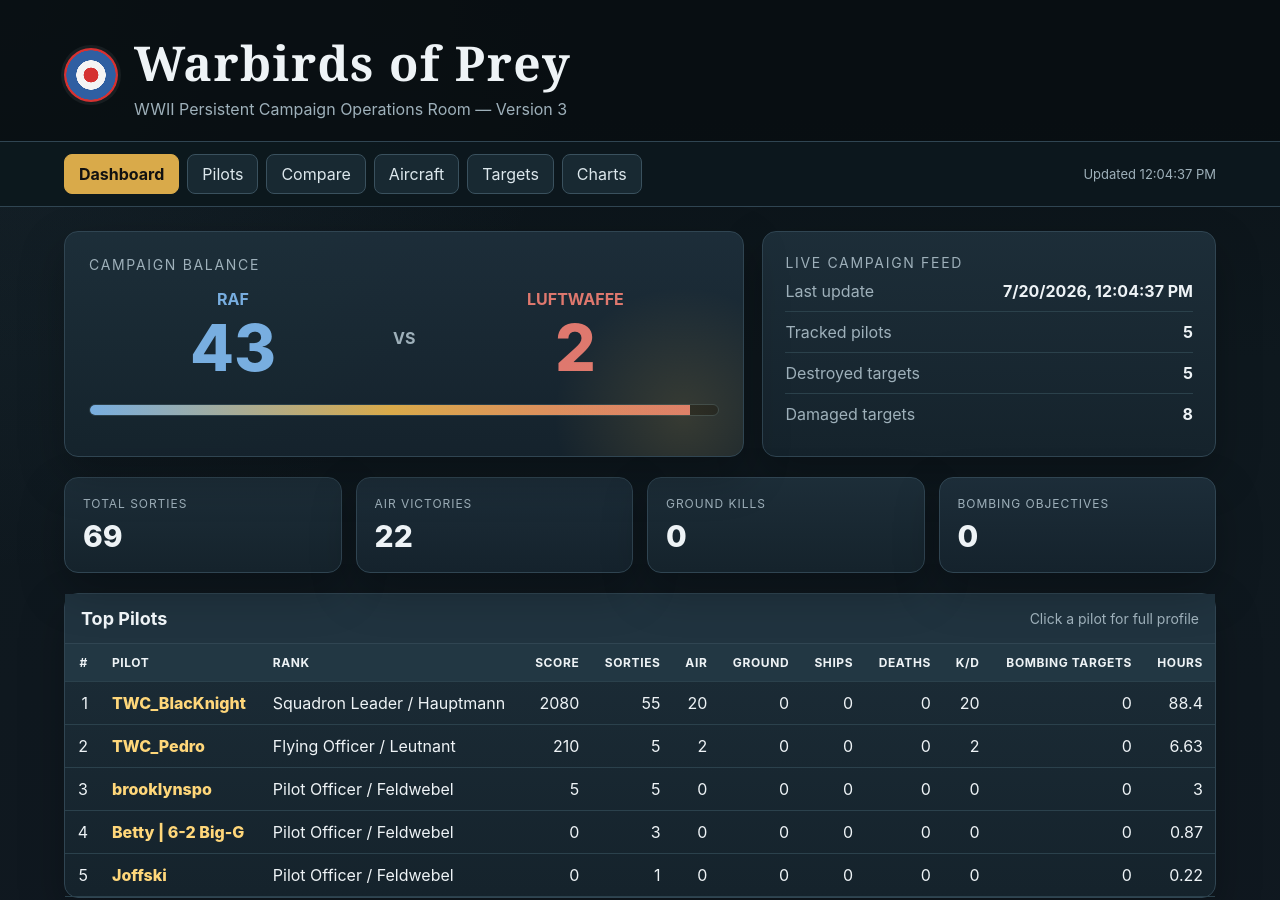
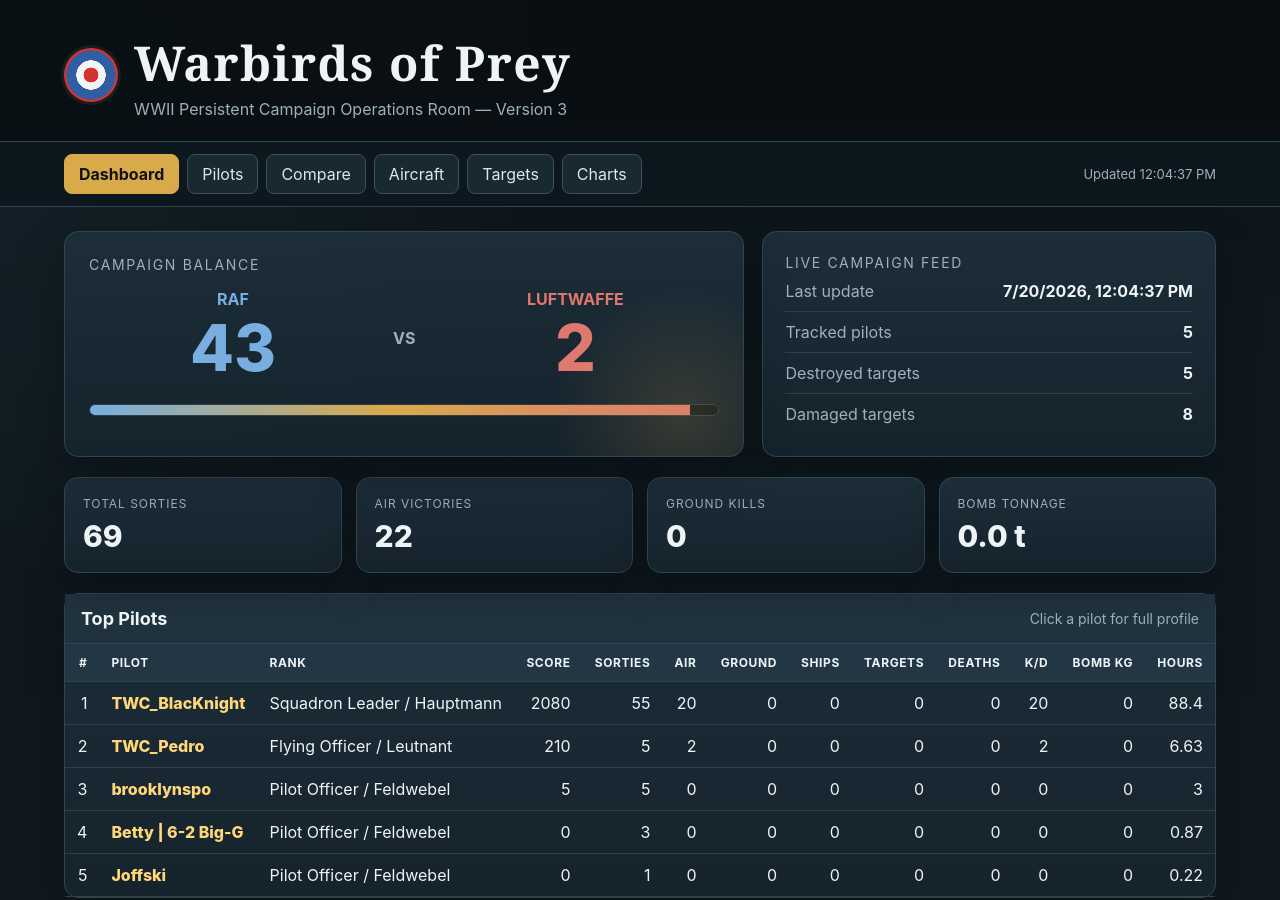
Before and after one commit to warbirdsofprey-collab/wwii-campaign-stats, a plain HTML site: page index.html in a window 1280 px wide. Shown: the top 900 px of the page. Drawn offline with Linux system fonts and the light colour scheme.

Commit message:
Add files via upload

```diff
--- a/index.html
+++ b/index.html
@@ -128,7 +128,7 @@ footer{padding:24px 5vw;color:var(--muted);font-size:13px;border-top:1px solid #
 <section id="pilots" class="view">
   <div class="export-row"><button class="btn" id="exportCsv">Export Pilot CSV</button><button class="btn" id="copySummary">Copy Campaign Summary</button></div>
   <div class="panel">
-    <div class="toolbar"><h2>Pilot Leaderboard</h2><div class="controls"><input id="pilotSearch" placeholder="Search pilot or rank…"><select id="sortPilots"><option value="score">Score</option><option value="air">Air kills</option><option value="ground">Ground kills</option><option value="ships">Ship kills</option><option value="sorties">Sorties</option><option value="hours">Flight hours</option><option value="bombTargets">Bombing targets</option></select></div></div>
+    <div class="toolbar"><h2>Pilot Leaderboard</h2><div class="controls"><input id="pilotSearch" placeholder="Search pilot or rank…"><select id="sortPilots"><option value="score">Score</option><option value="air">Air kills</option><option value="ground">Ground kills</option><option value="ships">Ship kills</option><option value="sorties">Sorties</option><option value="hours">Flight hours</option><option value="bombTargets">Bombing targets</option><option value="bomb">Bomb kg</option></select></div></div>
     <div class="tablewrap"><table id="pilotTable"></table></div>
   </div>
 </section>
@@ -159,7 +159,7 @@ footer{padding:24px 5vw;color:var(--muted);font-size:13px;border-top:1px solid #
   <div class="chart-grid">
     <div class="panel chart-panel"><h2>Top Pilot Scores</h2><canvas id="scoreChart" width="700" height="300"></canvas></div>
     <div class="panel chart-panel"><h2>Combat Results</h2><canvas id="killChart" width="700" height="300"></canvas></div>
-    <div class="panel chart-panel"><h2>Bombing Objectives Destroyed</h2><canvas id="bombChart" width="700" height="300"></canvas></div>
+    <div class="panel chart-panel"><h2>Bomb Tonnage</h2><canvas id="bombChart" width="700" height="300"></canvas></div>
   </div>
 </section>
 </main>
@@ -199,7 +199,7 @@ function normalizedPilot(x){
   air:+(pick(x,'AirKills','airKills')??0),ground:+(pick(x,'GroundKills','groundKills')??0),
   ships:+(pick(x,'ShipKills','shipKills')??0),deaths:+(pick(x,'Deaths','deaths')??0),
   kd:+(pick(x,'KillDeathRatio','killDeathRatio')??0),bailouts:+(pick(x,'Bailouts','bailouts')??0),
-  landings:+(pick(x,'Landings','landings')??0),bombTargets:+(pick(x,'BombTargetsDestroyed','bombTargetsDestroyed')??0),
+  landings:+(pick(x,'Landings','landings')??0),bomb:+(pick(x,'BombKg','bombKg')??0),bombTargets:+(pick(x,'BombingTargetsDestroyed','bombingTargetsDestroyed')??0),
   minutes:+(pick(x,'FlightMinutes','flightMinutes')??0),hours:+(pick(x,'FlightHours','flightHours')??0),
   lastSeen:pick(x,'LastSeenUtc','lastSeenUtc')??''
  };
@@ -207,7 +207,7 @@ function normalizedPilot(x){
 function awards(p){
  const a=[];
  if(p.air>=5)a.push('Ace');if(p.air>=10)a.push('Double Ace');if(p.ground>=25)a.push('Tank Buster');
- if(p.ships>=3)a.push('Ship Killer');if(p.bombTargets>=5)a.push('Bomber Command');if(p.sorties>=50)a.push('Veteran');
+ if(p.ships>=3)a.push('Ship Killer');if(p.bombTargets>=1)a.push('Target Destroyer');if(p.bomb>=5000)a.push('Bomber Command');if(p.sorties>=50)a.push('Veteran');
  if(p.hours>=50)a.push('Long Service');if(p.successRate>=.8&&p.sorties>=10)a.push('Reliable Return');
  return a.length?a:['Campaign Participant'];
 }
@@ -228,31 +228,31 @@ function render(){
  document.getElementById('destroyedCount').textContent=dt.length;
  document.getElementById('damagedCount').textContent=td.length;
  const totalSorties=ps.reduce((s,p)=>s+p.sorties,0),totalAir=ps.reduce((s,p)=>s+p.air,0),
- totalGround=ps.reduce((s,p)=>s+p.ground,0),totalBombTargets=ps.reduce((s,p)=>s+p.bombTargets,0);
+ totalGround=ps.reduce((s,p)=>s+p.ground,0),totalBomb=ps.reduce((s,p)=>s+p.bomb,0);
  document.getElementById('summaryCards').innerHTML=[
   ['Total Sorties',totalSorties.toLocaleString()],['Air Victories',totalAir.toLocaleString()],
-  ['Ground Kills',totalGround.toLocaleString()],['Bombing Objectives',totalBombTargets.toLocaleString()]
+  ['Ground Kills',totalGround.toLocaleString()],['Bomb Tonnage',(totalBomb/1000).toFixed(1)+' t']
  ].map(x=>`<div class="card"><div class="label">${x[0]}</div><div class="value">${x[1]}</div></div>`).join('');
- const rows=ps.map(p=>[p.position,`<span class="pilot" data-pilot="${esc(p.pilot)}">${esc(p.pilot)}</span>`,esc(p.rank),p.score,p.sorties,p.air,p.ground,p.ships,p.deaths,p.kd,p.bombTargets,p.hours]);
- const heads=['#','Pilot','Rank','Score','Sorties','Air','Ground','Ships','Deaths','K/D','Bombing Targets','Hours'];
+ const rows=ps.map(p=>[p.position,`<span class="pilot" data-pilot="${esc(p.pilot)}">${esc(p.pilot)}</span>`,esc(p.rank),p.score,p.sorties,p.air,p.ground,p.ships,p.bombTargets,p.deaths,p.kd,p.bomb,p.hours]);
+ const heads=['#','Pilot','Rank','Score','Sorties','Air','Ground','Ships','Targets','Deaths','K/D','Bomb kg','Hours'];
  table(document.getElementById('topPilots'),heads,rows.slice(0,10));
  renderPilotTable();renderCompare();bindPilotClicks();
  renderAircraft(ac);renderTargets(td,dt);drawCharts(ps);
  document.getElementById('status').textContent='Updated '+(generated()?new Date(generated()).toLocaleTimeString():'now');
 }
 
-function pilotTableRows(ps){return ps.map(p=>[p.position,`<span class="pilot" data-pilot="${esc(p.pilot)}">${esc(p.pilot)}</span>`,esc(p.rank),p.score,p.sorties,p.air,p.ground,p.ships,p.deaths,p.kd,p.bombTargets,p.hours]);}
+function pilotTableRows(ps){return ps.map(p=>[p.position,`<span class="pilot" data-pilot="${esc(p.pilot)}">${esc(p.pilot)}</span>`,esc(p.rank),p.score,p.sorties,p.air,p.ground,p.ships,p.bombTargets,p.deaths,p.kd,p.bomb,p.hours]);}
 function renderPilotTable(){
  const q=document.getElementById('pilotSearch').value.toLowerCase(),key=document.getElementById('sortPilots').value;
  let ps=[...pilotRows].filter(p=>(p.pilot+' '+p.rank).toLowerCase().includes(q));
  ps.sort((a,b)=>(b[key]??0)-(a[key]??0));
- const heads=['#','Pilot','Rank','Score','Sorties','Air','Ground','Ships','Deaths','K/D','Bombing Targets','Hours'];
+ const heads=['#','Pilot','Rank','Score','Sorties','Air','Ground','Ships','Targets','Deaths','K/D','Bomb kg','Hours'];
  table(document.getElementById('pilotTable'),heads,pilotTableRows(ps));bindPilotClicks();
 }
-function compareMarkup(p){if(!p)return '<div class="empty">No pilot selected.</div>';return [['Rank',p.rank],['Score',p.score],['Sorties',p.sorties],['Success',(p.successRate*100).toFixed(1)+'%'],['Air Kills',p.air],['Ground Kills',p.ground],['Ship Kills',p.ships],['Deaths',p.deaths],['K/D',p.kd],['Bombing Targets',p.bombTargets],['Hours',p.hours]].map(x=>`<div class="compare-stat"><span>${x[0]}</span><strong>${x[1]}</strong></div>`).join('');}
+function compareMarkup(p){if(!p)return '<div class="empty">No pilot selected.</div>';return [['Rank',p.rank],['Score',p.score],['Sorties',p.sorties],['Success',(p.successRate*100).toFixed(1)+'%'],['Air Kills',p.air],['Ground Kills',p.ground],['Ship Kills',p.ships],['Bombing Targets',p.bombTargets],['Deaths',p.deaths],['K/D',p.kd],['Bomb Kg',p.bomb],['Hours',p.hours]].map(x=>`<div class="compare-stat"><span>${x[0]}</span><strong>${x[1]}</strong></div>`).join('');}
 function renderCompare(){const a=document.getElementById('compareA'),b=document.getElementById('compareB');const opts=pilotRows.map((p,i)=>`<option value="${i}">${esc(p.pilot)}</option>`).join('');a.innerHTML=opts;b.innerHTML=opts;if(pilotRows.length>1)b.value='1';updateCompare();}
 function updateCompare(){document.getElementById('compareAStats').innerHTML=compareMarkup(pilotRows[+document.getElementById('compareA').value]);document.getElementById('compareBStats').innerHTML=compareMarkup(pilotRows[+document.getElementById('compareB').value]);}
-function exportCsvFile(){const h=['Position','Pilot','Rank','Score','Sorties','Successful Sorties','Success Rate','Air Kills','Ground Kills','Ship Kills','Deaths','K/D','Bombing Targets','Flight Hours','Last Seen'];const rows=pilotRows.map(p=>[p.position,p.pilot,p.rank,p.score,p.sorties,p.successful,p.successRate,p.air,p.ground,p.ships,p.deaths,p.kd,p.bombTargets,p.hours,p.lastSeen]);const csv=[h,...rows].map(r=>r.map(v=>`"${String(v).replace(/"/g,'""')}"`).join(',')).join('\n');const a=document.createElement('a');a.href=URL.createObjectURL(new Blob([csv],{type:'text/csv'}));a.download='warbirds_pilot_stats.csv';a.click();URL.revokeObjectURL(a.href);}
+function exportCsvFile(){const h=['Position','Pilot','Rank','Score','Sorties','Successful Sorties','Success Rate','Air Kills','Ground Kills','Ship Kills','Bombing Targets','Deaths','K/D','Bomb Kg','Flight Hours','Last Seen'];const rows=pilotRows.map(p=>[p.position,p.pilot,p.rank,p.score,p.sorties,p.successful,p.successRate,p.air,p.ground,p.ships,p.bombTargets,p.deaths,p.kd,p.bomb,p.hours,p.lastSeen]);const csv=[h,...rows].map(r=>r.map(v=>`"${String(v).replace(/"/g,'""')}"`).join(',')).join('\n');const a=document.createElement('a');a.href=URL.createObjectURL(new Blob([csv],{type:'text/csv'}));a.download='warbirds_pilot_stats.csv';a.click();URL.revokeObjectURL(a.href);}
 async function copyCampaignSummary(){const c=campaign(),p=pilotRows[0];const text=`Warbirds of Prey Campaign\nRAF: ${c.RedCampaignPoints||0} | Luftwaffe: ${c.BlueCampaignPoints||0}\nPilots: ${pilotRows.length}\nTop Pilot: ${p?.pilot||'—'} (${p?.score||0} pts)\nUpdated: ${generated()?new Date(generated()).toLocaleString():'—'}`;await navigator.clipboard.writeText(text);const b=document.getElementById('copySummary');b.textContent='Copied';setTimeout(()=>b.textContent='Copy Campaign Summary',1500);}
 
 function renderAircraft(list){
@@ -263,20 +263,12 @@ function renderAircraft(list){
  document.getElementById('aircraftGrid').innerHTML=normalized.length?normalized.map(x=>`<div class="panel aircraft-card"><h3>${esc(x.aircraft)}</h3><div class="aircraft-meta"><span>${esc(x.army)}</span><strong>${x.available} available</strong></div><div class="stockbar"><div style="width:${Math.max(4,x.available/max*100)}%"></div></div></div>`).join(''):'<div class="empty">No aircraft stock data available.</div>';
 }
 function renderTargets(td,dt){
- const rows=td.map(x=>{
-  const raw=+(pick(x,'DamagePercent','damagePercent')||0);
-  const damage=Math.max(0,Math.min(100,raw));
-  return {target:pick(x,'Target','target')||'',damage,remaining:Math.max(0,100-damage)};
- }).sort((a,b)=>b.damage-a.damage);
+ const rows=td.map(x=>({target:pick(x,'Target','target')||'',damage:+(pick(x,'DamagePercent','damagePercent')||0)})).sort((a,b)=>b.damage-a.damage);
  document.getElementById('destroyedTotal').textContent=dt.length;
- document.getElementById('damageTotal').textContent=rows.filter(x=>x.damage<100).length;
+ document.getElementById('damageTotal').textContent=rows.length;
  document.getElementById('avgDamage').textContent=(rows.length?rows.reduce((s,x)=>s+x.damage,0)/rows.length:0).toFixed(0)+'%';
- document.getElementById('damageGrid').innerHTML=rows.length?rows.map(x=>{
-  const status=x.damage>=100?'Destroyed':x.remaining<=20?'Nearly destroyed':x.damage>=50?'Priority target':'Needs attack';
-  const action=x.damage>=100?'Objective complete':`${x.remaining}% remaining`;
-  return `<div class="target-card"><h3>${esc(x.target)}</h3><div class="target-meta"><span>${status}</span><strong>${x.damage}% damaged</strong></div><div class="damagebar"><div style="width:${x.damage}%"></div></div><div class="target-meta" style="margin-top:10px"><span>Attack remaining</span><strong>${action}</strong></div></div>`;
- }).join(''):'<div class="empty">No target damage data reported.</div>';
- document.getElementById('destroyedList').innerHTML=dt.length?dt.map(x=>`<div class="target-card"><h3>${esc(x)}</h3><div class="small">Destroyed — 0% remaining</div></div>`).join(''):'<div class="empty">No destroyed targets reported.</div>';
+ document.getElementById('damageGrid').innerHTML=rows.length?rows.map(x=>`<div class="target-card"><h3>${esc(x.target)}</h3><div class="target-meta"><span>${x.damage>=100?'Destroyed':x.damage>=50?'Heavily damaged':'Damaged'}</span><strong>${x.damage}%</strong></div><div class="damagebar"><div style="width:${Math.min(100,x.damage)}%"></div></div></div>`).join(''):'<div class="empty">No damaged targets reported.</div>';
+ document.getElementById('destroyedList').innerHTML=dt.length?dt.map(x=>`<div class="target-card"><h3>${esc(x)}</h3><div class="small">Destroyed</div></div>`).join(''):'<div class="empty">No destroyed targets reported.</div>';
 }
 function drawBar(canvas,labels,values,title){
  const ctx=canvas.getContext('2d'),w=canvas.width,h=canvas.height;ctx.clearRect(0,0,w,h);
@@ -291,7 +283,7 @@ function drawCharts(ps){
  const top=ps.slice(0,8);
  drawBar(document.getElementById('scoreChart'),top.map(p=>p.pilot),top.map(p=>p.score));
  drawBar(document.getElementById('killChart'),top.map(p=>p.pilot),top.map(p=>p.air+p.ground+p.ships));
- drawBar(document.getElementById('bombChart'),top.map(p=>p.pilot),top.map(p=>p.bombTargets));
+ drawBar(document.getElementById('bombChart'),top.map(p=>p.pilot),top.map(p=>p.bomb/1000));
 }
 function bindPilotClicks(){
  document.querySelectorAll('[data-pilot]').forEach(el=>el.onclick=()=>openPilot(el.dataset.pilot));
@@ -300,7 +292,7 @@ function openPilot(name){
  const p=pilotRows.find(x=>x.pilot===name);if(!p)return;
  document.getElementById('modalPilotName').textContent=p.pilot;
  document.getElementById('modalRank').textContent=p.rank;
- const stats=[['Score',p.score],['Sorties',p.sorties],['Successful',p.successful],['Success Rate',(p.successRate*100).toFixed(1)+'%'],['Air Kills',p.air],['Ground Kills',p.ground],['Ship Kills',p.ships],['Deaths',p.deaths],['K/D',p.kd],['Landings',p.landings],['Bailouts',p.bailouts],['Bombing Targets',p.bombTargets.toLocaleString()],['Flight Hours',p.hours],['Last Seen',p.lastSeen||'—']];
+ const stats=[['Score',p.score],['Sorties',p.sorties],['Successful',p.successful],['Success Rate',(p.successRate*100).toFixed(1)+'%'],['Air Kills',p.air],['Ground Kills',p.ground],['Ship Kills',p.ships],['Bombing Targets',p.bombTargets],['Deaths',p.deaths],['K/D',p.kd],['Landings',p.landings],['Bailouts',p.bailouts],['Bomb Kg',p.bomb.toLocaleString()],['Flight Hours',p.hours],['Last Seen',p.lastSeen||'—']];
  document.getElementById('profileGrid').innerHTML=stats.map(x=>`<div class="profile-stat"><div class="label">${x[0]}</div><div class="value" style="font-size:22px">${x[1]}</div></div>`).join('');
  document.getElementById('awardList').innerHTML=awards(p).map(a=>`<span class="medal">${esc(a)}</span>`).join('');
  document.getElementById('pilotModal').classList.add('open');
```
